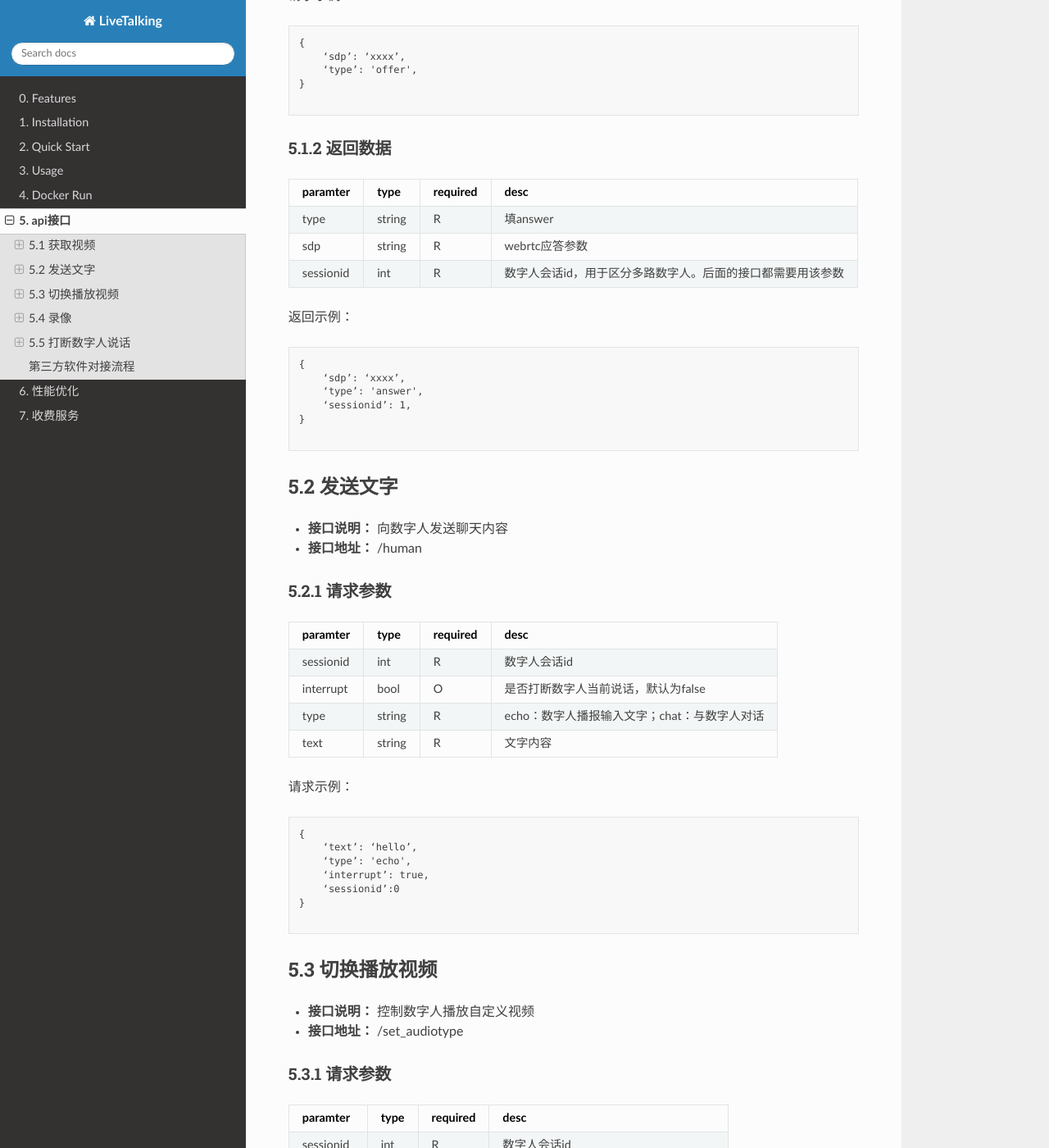
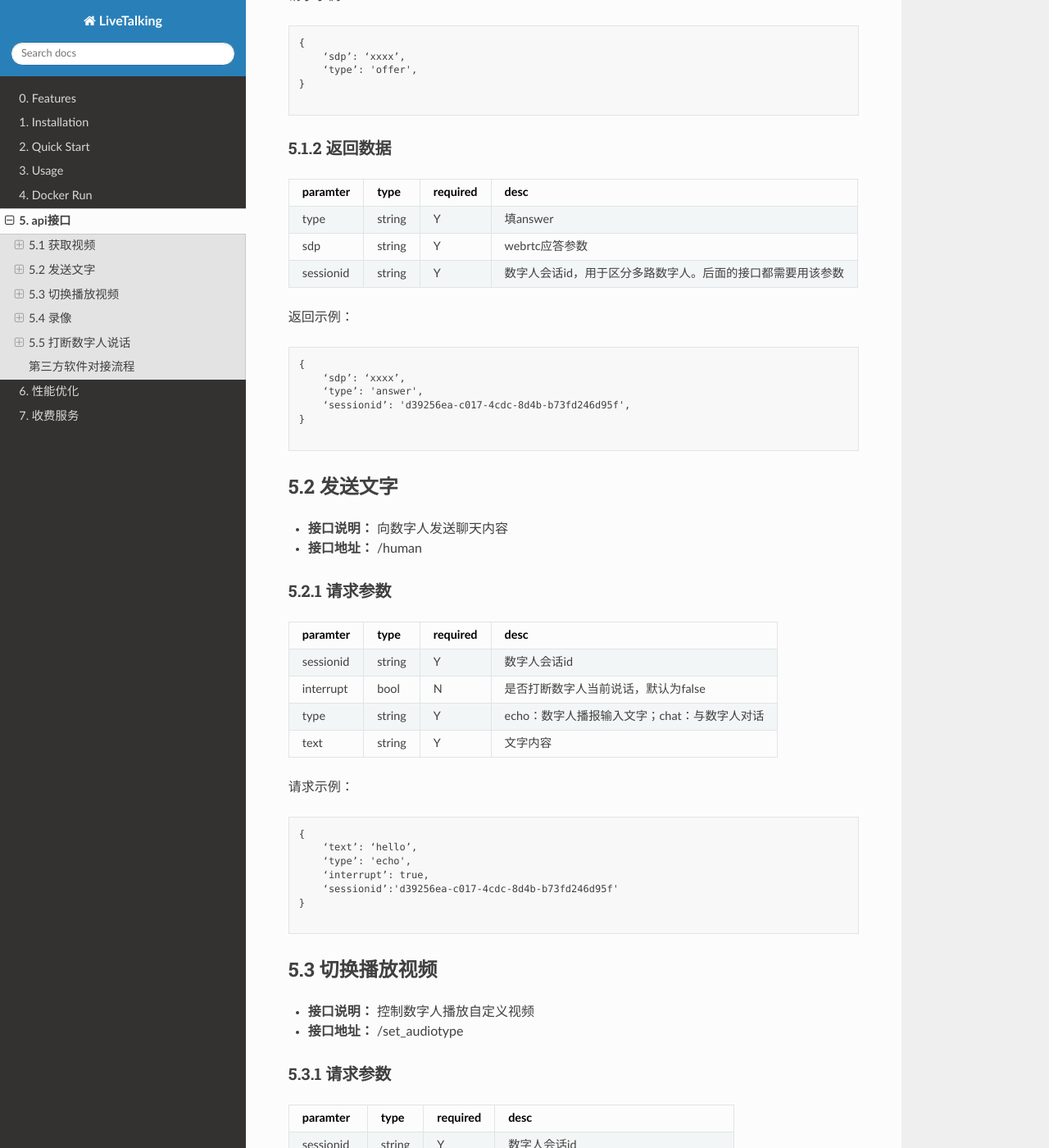
Before and after one commit to lipku/livetalking-doc, a Sphinx documentation site: the page built from docs/source/api.md, in a window 1280 px wide and 1400 px high, scrolled down 673 px. Shown: the whole window at 82% size. Built offline with Sphinx 7.4.7 and the Read the Docs theme 3.1.0, drawn with Linux system fonts in a browser that asks for light colours; some of the changed text lies outside the part shown.

````diff
--- a/docs/source/api.md
+++ b/docs/source/api.md
@@ -9,12 +9,12 @@
 
 paramter			|type		|required	|desc
 :----				|:---		|:------	|:---
-type				|string		|R			|填offer
-sdp				    |string		|R			|webrtc请求参数
-avatar				|string		|O			|avatarid,默认值用命令启动参数里的avatar_id
-refaudio			|string		|O			|克隆音色id，默认值用命令启动参数里的REF_FILE
-reftext 			|string		|O			|克隆音色文本，默认值用命令启动参数里的REF_TEXT
-custom_config		|string		|O			|动作编排配置json字符串，默认值用命令启动参数里的customvideo_config
+type				|string		|Y			|填offer
+sdp				    |string		|Y			|webrtc请求参数
+avatar				|string		|N			|avatarid,默认值用命令启动参数里的avatar_id
+refaudio			|string		|N			|克隆音色id，默认值用命令启动参数里的REF_FILE
+reftext 			|string		|N			|克隆音色文本，默认值用命令启动参数里的REF_TEXT
+custom_config		|string		|N			|动作编排配置json字符串，默认值用命令启动参数里的customvideo_config
 
 
 请求示例：
@@ -30,9 +30,9 @@ custom_config		|string		|O			|动作编排配置json字符串，默认值用命
 
 paramter			|type		|required	|desc
 :----				|:---		|:------	|:---
-type				|string		|R			|填answer
-sdp				    |string		|R			|webrtc应答参数
-sessionid			|int		|R			|数字人会话id，用于区分多路数字人。后面的接口都需要用该参数
+type				|string		|Y			|填answer
+sdp				    |string		|Y			|webrtc应答参数
+sessionid			|string		|Y			|数字人会话id，用于区分多路数字人。后面的接口都需要用该参数
 
 
 返回示例：
@@ -41,7 +41,7 @@ sessionid			|int		|R			|数字人会话id，用于区分多路数字人。后面
 {
     ‘sdp’: ‘xxxx’,
     ‘type’: 'answer',
-    ‘sessionid’: 1,
+    ‘sessionid’: 'd39256ea-c017-4cdc-8d4b-b73fd246d95f',
 }
 
 ```
@@ -54,10 +54,10 @@ sessionid			|int		|R			|数字人会话id，用于区分多路数字人。后面
 
 paramter			|type		|required	|desc
 :----				|:---		|:------	|:---
-sessionid			|int		|R			|数字人会话id
-interrupt			|bool		|O			|是否打断数字人当前说话，默认为false
-type				|string		|R			|echo：数字人播报输入文字；chat：与数字人对话
-text				|string		|R			|文字内容
+sessionid			|string		|Y			|数字人会话id
+interrupt			|bool		|N			|是否打断数字人当前说话，默认为false
+type				|string		|Y			|echo：数字人播报输入文字；chat：与数字人对话
+text				|string		|Y			|文字内容
 
 
 请求示例：
@@ -67,7 +67,7 @@ text				|string		|R			|文字内容
     ‘text’: ‘hello’,
     ‘type’: 'echo',
     ‘interrupt’: true,
-    ‘sessionid’:0
+    ‘sessionid’:'d39256ea-c017-4cdc-8d4b-b73fd246d95f'
 }
 
 ```
@@ -80,8 +80,8 @@ text				|string		|R			|文字内容
 
 paramter			|type		|required	|desc
 :----				|:---		|:------	|:---
-sessionid			|int		|R			|数字人会话id
-audiotype			|int		|R			|播放的视频内容，与后台自定义视频对应
+sessionid			|string		|Y			|数字人会话id
+audiotype			|int		|Y			|播放的视频内容，与后台自定义视频对应
 
 
 请求示例：
@@ -89,7 +89,7 @@ audiotype			|int		|R			|播放的视频内容，与后台自定义视频对应
 ```
 {
     ‘audiotype’: 2,
-    ‘sessionid’:0
+    ‘sessionid’:'d39256ea-c017-4cdc-8d4b-b73fd246d95f'
 }
 
 ```
@@ -102,8 +102,8 @@ audiotype			|int		|R			|播放的视频内容，与后台自定义视频对应
 
 paramter			|type		|required	|desc
 :----				|:---		|:------	|:---
-sessionid			|int		|R			|数字人会话id
-type   			    |string		|R			|start_record:开始录像; end_record:停止录像
+sessionid			|string		|Y			|数字人会话id
+type   			    |string		|Y			|start_record:开始录像; end_record:停止录像
 
 
 请求示例：
@@ -111,7 +111,7 @@ type   			    |string		|R			|start_record:开始录像; end_record:停止录像
 ```
 {
     ‘type’: 'start_record',
-    ‘sessionid’:0
+    ‘sessionid’:'d39256ea-c017-4cdc-8d4b-b73fd246d95f'
 }
 
 ```
@@ -124,14 +124,14 @@ type   			    |string		|R			|start_record:开始录像; end_record:停止录像
 
 paramter			|type		|required	|desc
 :----				|:---		|:------	|:---
-sessionid			|int		|R			|数字人会话id
+sessionid			|string		|Y			|数字人会话id
 
 
 请求示例：
 
 ```
 {
-    ‘sessionid’:0
+    ‘sessionid’:'d39256ea-c017-4cdc-8d4b-b73fd246d95f'
 }
 
 ```
````
